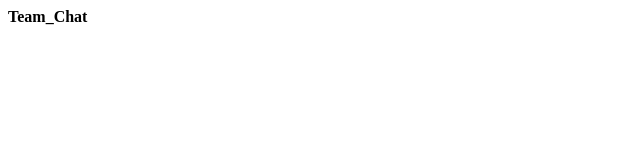
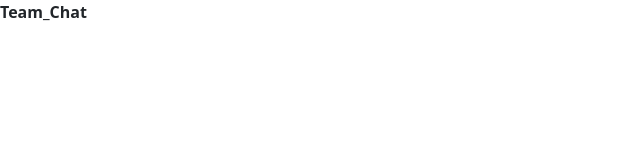
Before and after one commit to VexGamingTV/teamchat, a Vue app: page / in a window 1280 px wide. Shown: the top 160 px of the page, without its empty margins (0-640 px from the left). Built offline with nearby package versions, Linux system fonts and the light colour scheme.

Commit message:
Updated project with Bootstrap 4

```diff
--- a/src/App.vue
+++ b/src/App.vue
@@ -14,4 +14,5 @@ import { RouterLink, RouterView } from 'vue-router'
 </template>
 
 <style>
+@import'~bootstrap/dist/css/bootstrap.css';
 </style>
--- a/src/main.ts
+++ b/src/main.ts
@@ -3,6 +3,7 @@ import { createPinia } from 'pinia'
 
 import App from './App.vue'
 import router from './router'
+import '../node_modules/bootstrap/dist/css/bootstrap.css';
 
 const app = createApp(App)
 
```
